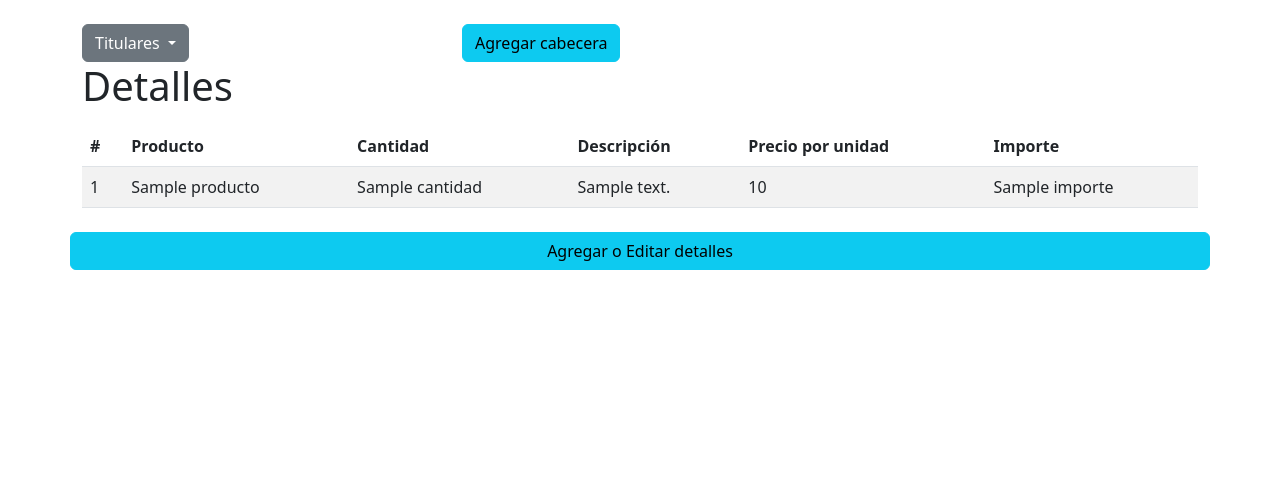
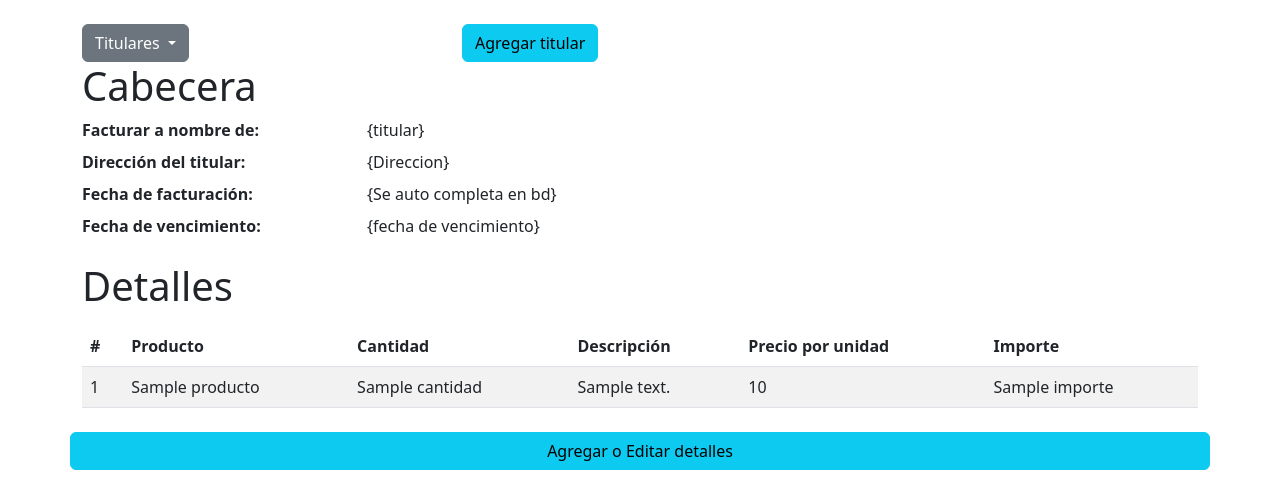
Before and after one commit to Mateovalenzuela/Gestor-de-passwords, a Django app: template gestorDePasswords/apps/maestroDetalleTP2/templates/gestionFacturas.html in a window 1280 px wide. Shown: the part 56-542 px from the top of the page. Run offline with Django 4.2, Linux system fonts and the light colour scheme; the template is opened without the code that fills it: most values are stand-ins (such as "Sample title", 1, 10 or a date in 2020).

Commit message:
Cabecera en html

```diff
--- a/gestorDePasswords/apps/maestroDetalleTP2/templates/gestionFacturas.html
+++ b/gestorDePasswords/apps/maestroDetalleTP2/templates/gestionFacturas.html
@@ -21,10 +21,36 @@
 
 
     <div class="col-sm-6 col-md-6 col-lg-6 col-xl-6">
-        <a href="gestionCabecera/" class="btn btn-info">Agregar cabecera</a>
+        <a href="gestionCabecera/" class="btn btn-info">Agregar titular</a>
     </div>
+
+    <h1>Cabecera</h1>
+
 </div>
 
+<div>
+    <dl class="row">
+        <dt class="col-sm-3">Facturar a nombre de:</dt>
+        <dd class="col-sm-9">
+            {titular}
+        </dd>
+
+        <dt class="col-sm-3">Dirección del titular:</dt>
+        <dd class="col-sm-9">
+            {Direccion}
+        </dd>
+
+        <dt class="col-sm-3">Fecha de facturación:</dt>
+        <dd class="col-sm-9">
+            {Se auto completa en bd}
+        </dd>
+
+        <dt class="col-sm-3 text-truncate">Fecha de vencimiento:</dt>
+        <dd class="col-sm-9">
+            {fecha de vencimiento}
+        </dd>
+    </dl>
+</div>
 
 <div class="row">
     <div class="col-sm-12 col-md-12 col-lg-12 col-xl-12">
--- a/gestorDePasswords/apps/maestroDetalleTP2/views.py
+++ b/gestorDePasswords/apps/maestroDetalleTP2/views.py
@@ -3,21 +3,20 @@ from django.contrib import messages
 from negocio.factura import ClsFacturas
 from negocio.detalleFactura import ClsDetallesFactura
 from negocio.producto import ClsProductos
-from negocio.productoDao import ClsProductosDao
 
 
 # Create your views here.
 
 def home(request):
     varObjDetalle = ClsDetallesFactura.varObjetoDetalle
-    varObjCabecera = ClsFacturas.listaObjetosCabecera
+    varListaObjCabecera = ClsFacturas.listaObjetosCabecera
     # messages.success(request, '¡Personas listadas!')
 
     if varObjDetalle is None:
         varObjDetalle = ClsDetallesFactura()
 
     return render(request, "gestionFacturas.html",
-                  {"productos": varObjDetalle.listaDeProductos, "cabecera": varObjCabecera})
+                  {"productos": varObjDetalle.listaDeProductos, "listaCabecera": varListaObjCabecera})
 
 
 def gestionCabecera(request):
```
Also changed, not shown: other parts of gestorDePasswords/apps/maestroDetalleTP2/templates/gestionFacturas.html (+1 -1 lines).
